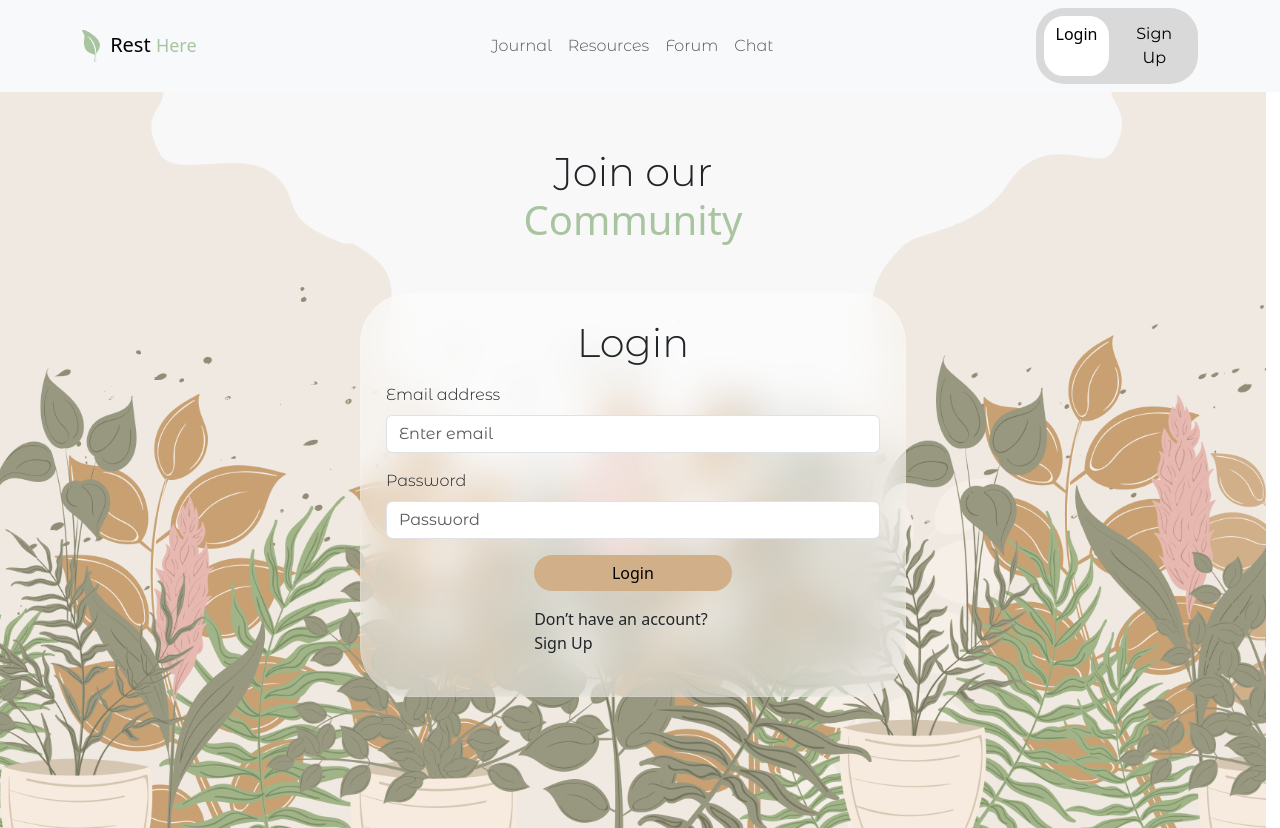
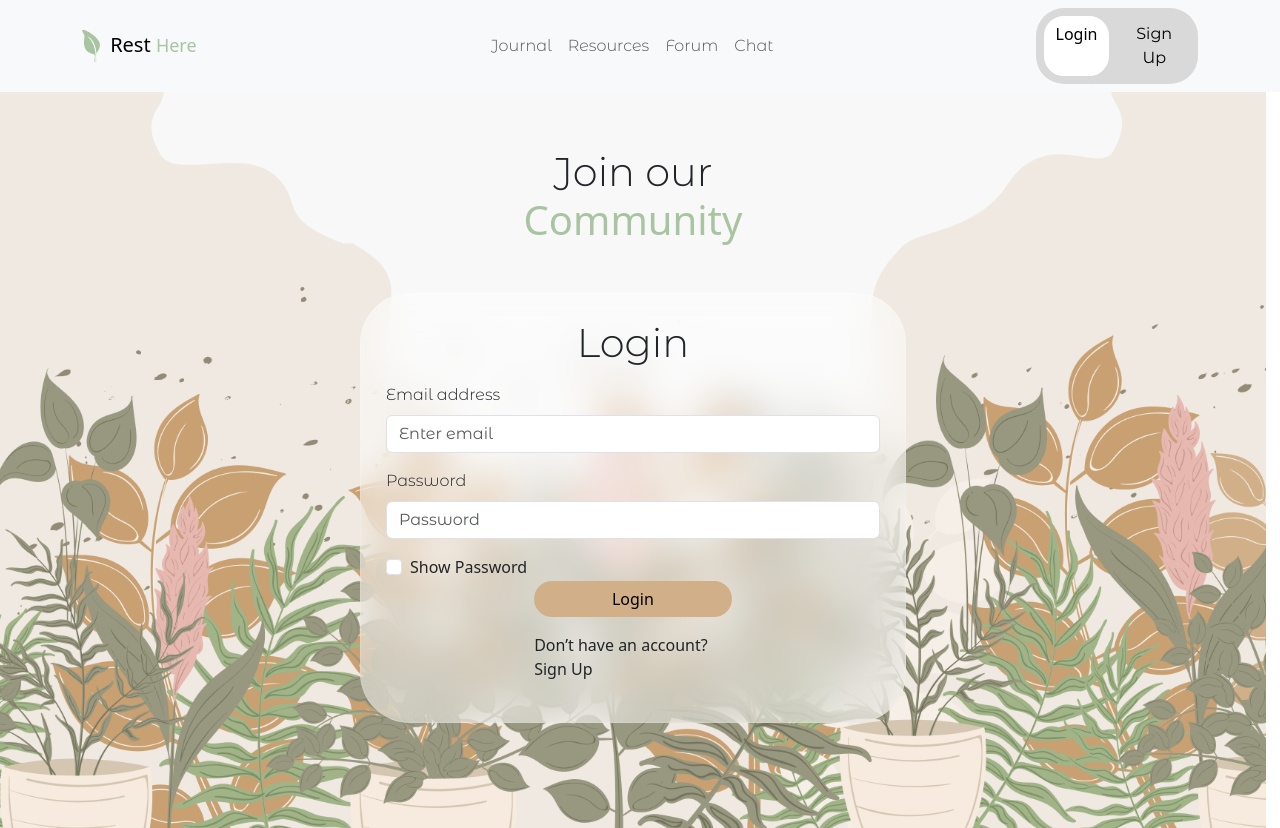
Before and after one commit to KurtSchwimmbacher/DV200T4_RestHere, a React (Create React App) app in the folder resthere-frontend/: page /signup-login in a window 1280 px wide. Built offline with nearby package versions, Linux system fonts and the light colour scheme; a web font is replaced by a local one.

Commit message:
add alert modal and show password
implement alert modal on login/ signup form to replace default alert and add checkbox to control showing password

```diff
--- a/resthere-frontend/src/components/NewProfessionalModal.js
+++ b/resthere-frontend/src/components/NewProfessionalModal.js
@@ -16,7 +16,7 @@ const NewProfessionalModal = ({ show, handleClose, refreshProfessionals, profess
 
   const [showAlertModal, setShowAlertModal] = useState(false);
   const [alertModalMessage, setAlertModalMessage] = useState("Default");
-  const handleCloseModal = () => setShowAlertModal(false);
+  const handleCloseAlertModal = () => setShowAlertModal(false);
 
   const user = useSelector((state) => state.user);
   const userID = user.userID;
@@ -138,7 +138,7 @@ const NewProfessionalModal = ({ show, handleClose, refreshProfessionals, profess
 
       <AlertModal
         show={showAlertModal}
-        handleClose={handleCloseModal}
+        handleClose={handleCloseAlertModal}
         modalMessage={alertModalMessage}
       />
 
--- a/resthere-frontend/src/components/SignupLoginForm.js
+++ b/resthere-frontend/src/components/SignupLoginForm.js
@@ -3,6 +3,7 @@ import { Form, Button, Container, Row, Col } from 'react-bootstrap';
 import { useDispatch } from 'react-redux';
 import axios from 'axios';
 import { useLocation } from 'react-router-dom';
+import AlertModal from './AlertModal';
 
 import '../css/SignupLoginForm.css';
 
@@ -11,6 +12,14 @@ const SignupLoginForm = () => {
   const queryParams = new URLSearchParams(location.search);
   // Determine initial mode based on query
   const initialMode = queryParams.get('mode') === 'signup' ? false : true;
+
+  // state to show password
+  const [showPassword, setShowPassword] = useState(false);
+
+  // for alert modal
+  const [modalMessage, setModalMessage] = useState("");
+  const [showAlertModal, setShowAlertModal] = useState(false);
+  const handleCloseAlertModal = () => setShowAlertModal(false);
 
   const dispatch = useDispatch();
   const [isLogin, setIsLogin] = useState(true);
@@ -47,7 +56,8 @@ const SignupLoginForm = () => {
         });
 
         console.log(response.data);
-        alert(response.data.message);
+        setModalMessage("Logged in Successfully");
+        setShowAlertModal(true)
 
         dispatch({
           type: 'LOGIN',
@@ -64,7 +74,8 @@ const SignupLoginForm = () => {
         localStorage.setItem('token', response.data.token);
       } else {
         if (formData.password !== formData.confirmPassword) {
-          alert("Passwords do not match!");
+          setModalMessage("Passwords do not mach");
+          setShowAlertModal(true);
           return;
         }
 
@@ -75,7 +86,9 @@ const SignupLoginForm = () => {
           confirmPassword: formData.confirmPassword,
         });
 
-        alert(response.data.msg);
+        setModalMessage("Account Created Successfully");
+        setShowAlertModal(true);
+
         setFormData({
           email: '',
           password: '',
@@ -85,7 +98,10 @@ const SignupLoginForm = () => {
       }
     } catch (error) {
       console.error("Error:", error);
-      alert(error.response?.data.msg || "An error occurred. Please try again.");
+
+      setModalMessage(error.response?.data.msg || "An error occurred. Please try again.");
+      setShowAlertModal(true);
+
       setFormData({
         email: '',
         password: '',
@@ -96,6 +112,10 @@ const SignupLoginForm = () => {
       setLoading(false);
     }
   };
+
+  const toggleShowPassword = () =>{
+    setShowPassword(!showPassword);
+  }
 
   return (
     <Container>
@@ -128,10 +148,12 @@ const SignupLoginForm = () => {
                   required
                 />
               </Form.Group>
+
+              {/* add show password */}
               <Form.Group className='mt-3 mb-3 form-field' controlId="formBasicPassword">
                 <Form.Label>Password</Form.Label>
                 <Form.Control
-                  type="password"
+                  type={showPassword ? "text" : "password"}
                   name="password"
                   placeholder="Password"
                   value={formData.password}
@@ -143,7 +165,7 @@ const SignupLoginForm = () => {
                 <Form.Group className='mt-3 mb-3 form-field' controlId="formBasicConfirmPassword">
                   <Form.Label>Confirm Password</Form.Label>
                   <Form.Control
-                    type="password"
+                    type={showPassword ? "text" : "password"}
                     name="confirmPassword"
                     placeholder="Confirm Password"
                     value={formData.confirmPassword}
@@ -152,6 +174,13 @@ const SignupLoginForm = () => {
                   />
                 </Form.Group>
               )}
+                <Form.Check
+                  type="checkbox"
+                  label="Show Password"
+                  checked={showPassword}
+                  onChange={toggleShowPassword}
+                  className="mt-2"
+                />
               <Button className='submit-form-btn' variant="success" type="submit" disabled={loading}>
                 {loading ? (isLogin ? 'Logging in...' : 'Signing up...') : (isLogin ? 'Login' : 'Sign Up')}
               </Button>
@@ -165,6 +194,13 @@ const SignupLoginForm = () => {
           </div>
         </Col>
       </Row>
+
+      <AlertModal
+        show={showAlertModal}
+        handleClose={handleCloseAlertModal}
+        modalMessage={modalMessage}
+      />
+
     </Container>
   );
 };
```
